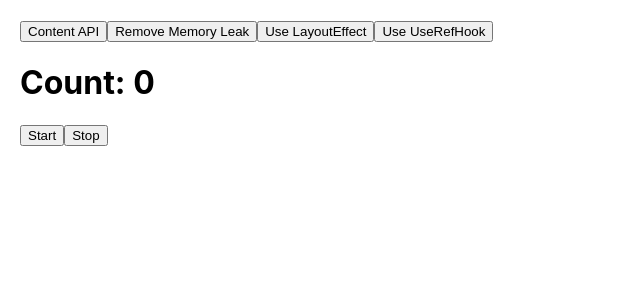
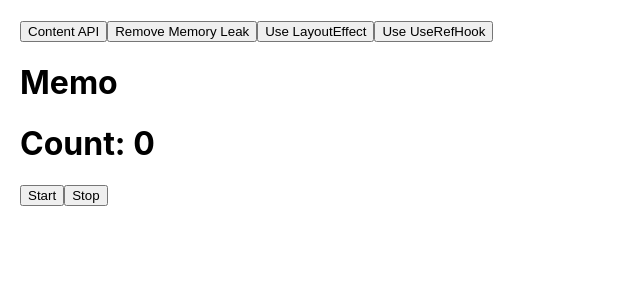
Before and after one commit to quangbm0807/ReactProject, a React (Create React App) app in the folder tiktok/: page / in a window 1280 px wide. Both pictures are taken after a click on the button "Use UseRefHook". Shown: the top 300 px of the page, without its empty margins (0-640 px from the left). Built offline with nearby package versions, Linux system fonts and the light colour scheme.

Commit message:
Add memo

```diff
--- a/tiktok/src/App.js
+++ b/tiktok/src/App.js
@@ -3,6 +3,7 @@ import Content from './component/Content';
 import Lession from './component/Lession';
 import LayOutEffect from './component/LayOutEffect';
 import UseRefHook from './component/UseRefHook';
+import Memo from './component/Memo';
 // import ContentEffectTimeout from './component/ContentEffectTimeout';
 // import PreviewAvt from './component/PreviewAvt';
 
@@ -119,6 +120,8 @@ function App() {
       {showLayoutEffect && <LayOutEffect />}
       <button onClick={() => setShowUseRef(!showUseRef)} >Use UseRefHook</button>
       {showUseRef && <UseRefHook />}
+
+
     </div>
   );
 }
--- /dev/null
+++ b/tiktok/src/component/Memo.js
@@ -0,0 +1,11 @@
+import React from "react";
+function Memo() {
+    console.log('Memo');
+    return (
+        <div>
+            <h1>Memo</h1>
+        </div>
+    );
+}
+
+export default React.memo(Memo);
--- a/tiktok/src/component/UseRefHook.js
+++ b/tiktok/src/component/UseRefHook.js
@@ -1,4 +1,5 @@
 import { useState, useRef, useEffect } from "react";
+import Memo from "./Memo";
 
 
 export default function UseRefHook() {
@@ -20,6 +21,7 @@ export default function UseRefHook() {
 
     return (
         <>
+            <Memo />
             <h1>Count: {count}</h1>
             <button onClick={handleStart}>Start</button>
             <button onClick={handleStop}>Stop</button>
```
